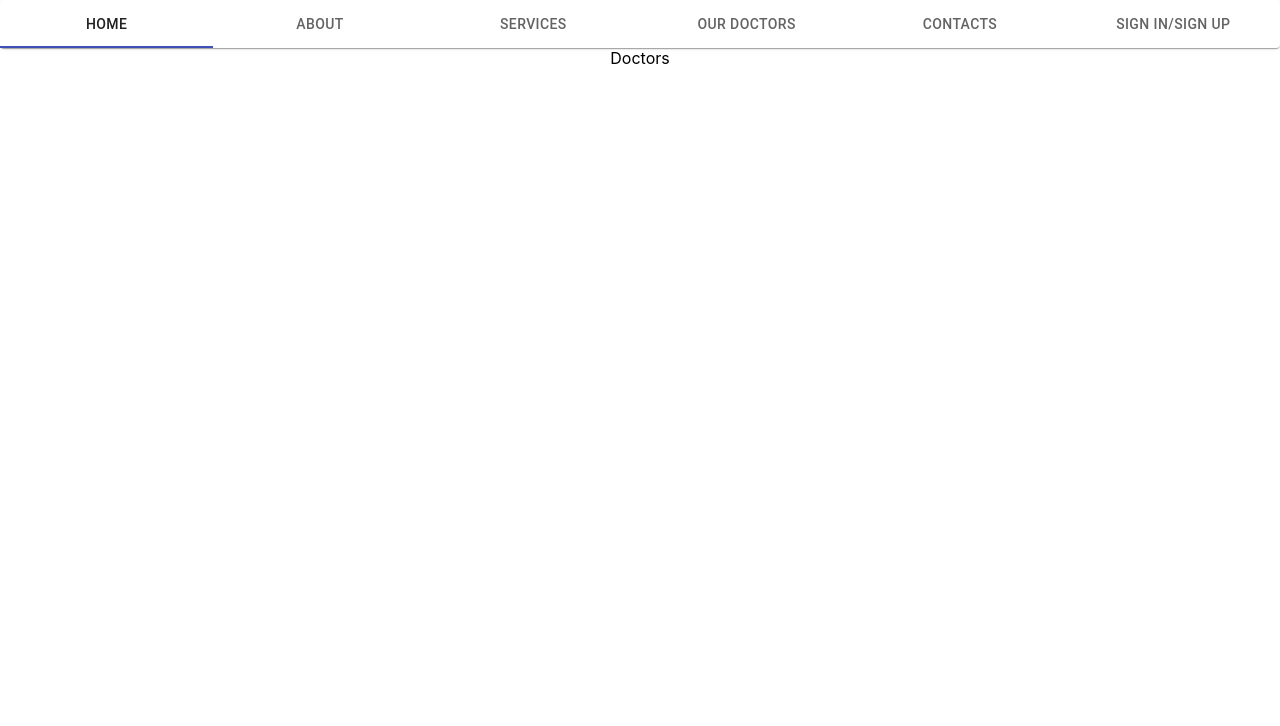
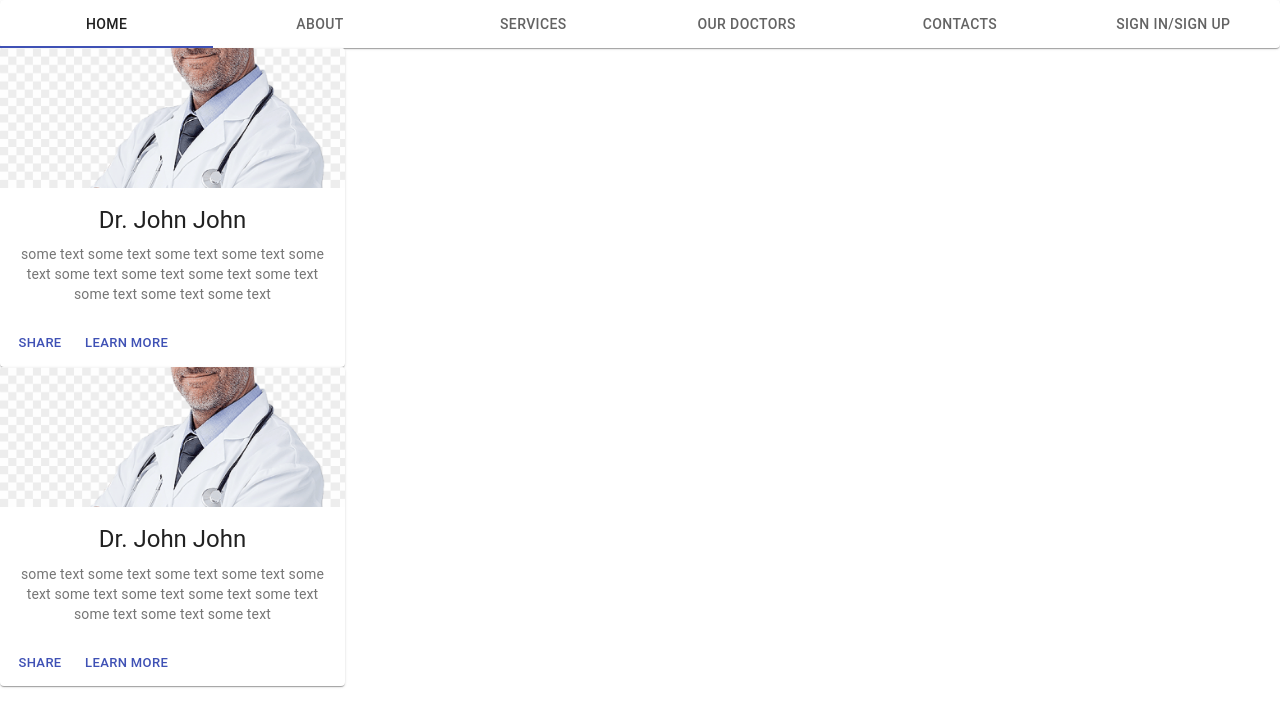
Before and after one commit to LilitLalayan/Clinic, a React (Create React App) app: page /doctors in a window 1280 px wide. Shown: the top 726 px of the page. Built offline with nearby package versions, Linux system fonts and the light colour scheme.

Commit message:
notFinished

```diff
--- a/package.json
+++ b/package.json
@@ -4,6 +4,7 @@
   "private": true,
   "dependencies": {
     "@material-ui/core": "^4.11.3",
+    "@material-ui/icons": "^4.11.2",
     "@testing-library/jest-dom": "^5.11.4",
     "@testing-library/react": "^11.1.0",
     "@testing-library/user-event": "^12.1.10",
--- a/src/components/Doctors.js
+++ b/src/components/Doctors.js
@@ -1,7 +1,80 @@
 import React from "react";
+import { makeStyles } from "@material-ui/core/styles";
+import Card from "@material-ui/core/Card";
+import CardActionArea from "@material-ui/core/CardActionArea";
+import CardActions from "@material-ui/core/CardActions";
+import CardContent from "@material-ui/core/CardContent";
+import CardMedia from "@material-ui/core/CardMedia";
+import Button from "@material-ui/core/Button";
+import Typography from "@material-ui/core/Typography";
+import DocImage from "./DoctorsImages/DoctorImg1.png";
 
-function Doctors() {
-  return <div>Doctors</div>;
+const useStyles = makeStyles({
+  root: {
+    maxWidth: 345,
+  },
+  media: {
+    height: 140,
+  },
+});
+
+export default function MediaCard() {
+  const classes = useStyles();
+
+  return (
+    <>
+      <Card className={classes.root}>
+        <CardActionArea>
+          <CardMedia
+            className={classes.media}
+            image={DocImage}
+            title="Contemplative Reptile"
+          />
+          <CardContent>
+            <Typography gutterBottom variant="h5" component="h2">
+              Dr. John John
+            </Typography>
+            <Typography variant="body2" color="textSecondary" component="p">
+              some text some text some text some text some text some text some
+              text some text some text some text some text some text
+            </Typography>
+          </CardContent>
+        </CardActionArea>
+        <CardActions>
+          <Button size="small" color="primary">
+            Share
+          </Button>
+          <Button size="small" color="primary">
+            Learn More
+          </Button>
+        </CardActions>
+      </Card>
+      <Card className={classes.root}>
+        <CardActionArea>
+          <CardMedia
+            className={classes.media}
+            image={DocImage}
+            title="Contemplative Reptile"
+          />
+          <CardContent>
+            <Typography gutterBottom variant="h5" component="h2">
+              Dr. John John
+            </Typography>
+            <Typography variant="body2" color="textSecondary" component="p">
+              some text some text some text some text some text some text some
+              text some text some text some text some text some text
+            </Typography>
+          </CardContent>
+        </CardActionArea>
+        <CardActions>
+          <Button size="small" color="primary">
+            Share
+          </Button>
+          <Button size="small" color="primary">
+            Learn More
+          </Button>
+        </CardActions>
+      </Card>
+    </>
+  );
 }
-
-export default Doctors;
```
Also changed, not shown: src/components/DoctorsImages/DoctorImg1.png (added).
